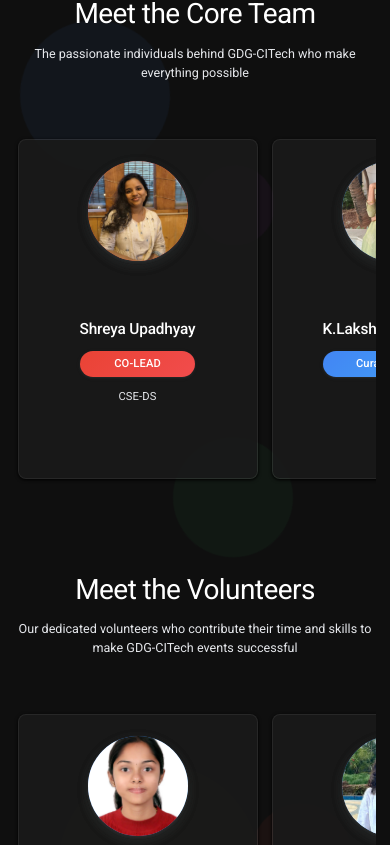
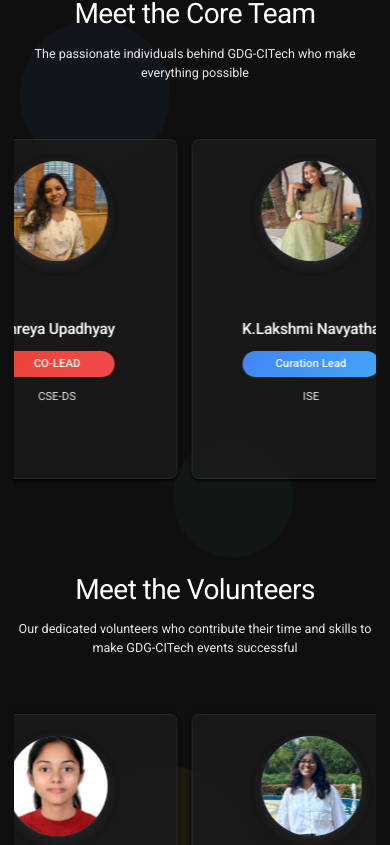
Before and after one commit to sachin78995/gdg, a React (Vite) app: page / in a window 390 px wide. Shown: the part 2679-3524 px from the top of the page. Built offline with nearby package versions, Linux system fonts and the light colour scheme; a web font is replaced by a local one.

Commit message:
Added interactive animations and UI enhancements

```diff
--- a/src/components/Team.css
+++ b/src/components/Team.css
@@ -577,7 +577,6 @@
   }
 
   .scroll-content {
-    animation: none;
     gap: 1.5rem;
   }
 
```
